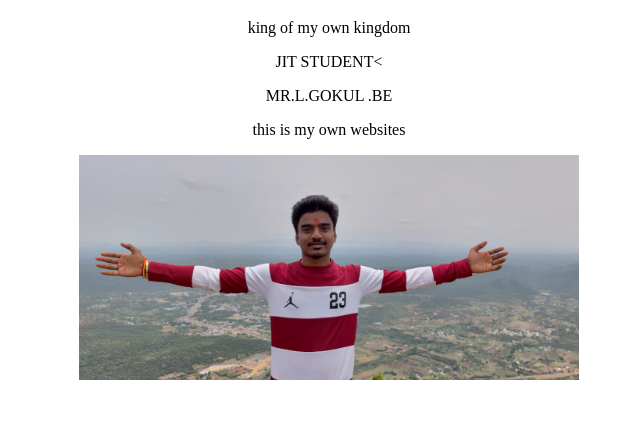
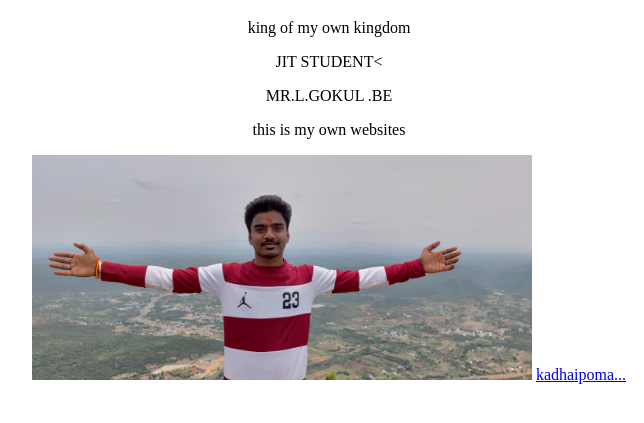
Before and after one commit to gokullakshmanan001-byte/First-project, a plain HTML site: page index.html in a window 1280 px wide. Shown: the part 61-484 px from the top of the page, without its empty margins (311-955 px from the left). Drawn offline with Linux system fonts and the light colour scheme.

Commit message:
added new href

```diff
--- a/index.html
+++ b/index.html
@@ -13,6 +13,7 @@
     <p>MR.L.GOKUL .BE</p>
     <p>this is my own websites</p>
     <img width="500px"src="myself.jpg" alt="">
+    <a href="https://youtu.be/DScFlfN9vDk?si=W-cdi0w3k0ERHfFX">kadhaipoma...</a>
     </center>
 </body>
         </html>
```
